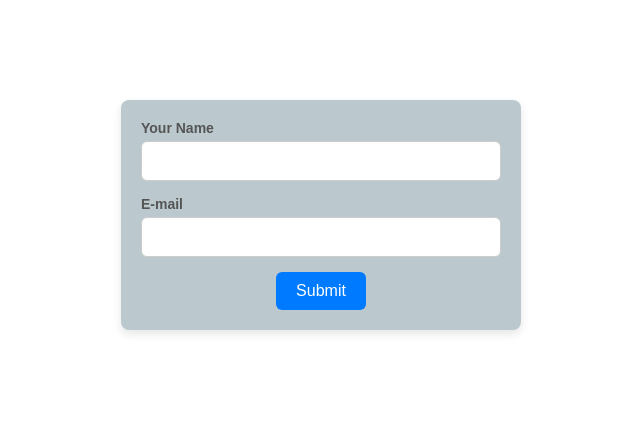
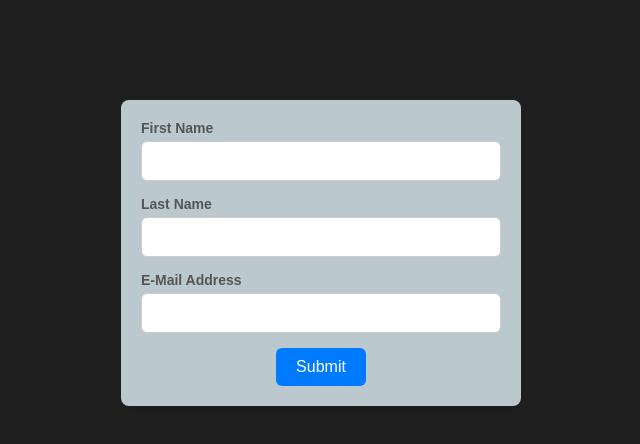
Before and after one commit to niway4/complete-react-practice, a React (Create React App) app: page / in a window 1280 px wide. Shown: the top 444 px of the page, without its empty margins (319-959 px from the left). Built offline with nearby package versions, Linux system fonts and the light colour scheme.

Commit message:
custom hook

```diff
--- a/src/App.js
+++ b/src/App.js
@@ -1,9 +1,9 @@
 import React from "react";
-import SimpleInput from "./components/SimpleInput";
+import BasicForm from "./components/BasicForm";
 
 function App() {
   return <div>
-    <SimpleInput/>
+    <BasicForm/>
   </div>;
 }
 
--- a/src/components/BasicForm.jsx
+++ b/src/components/BasicForm.jsx
@@ -1,22 +1,99 @@
+import useInput from './use-input';
+import './SimpleInput.css'
+
+const isNotEmpty = (value) => value.trim() !== '';
+const isEmail = (value) => value.includes('@');
+
 const BasicForm = (props) => {
+  const {
+    value: firstNameValue,
+    isValid: firstNameIsValid,
+    hasError: firstNameHasError,
+    valueChangeHandler: firstNameChangeHandler,
+    inputBlurHandler: firstNameBlurHandler,
+    reset: resetFirstName,
+  } = useInput(isNotEmpty);
+  const {
+    value: lastNameValue,
+    isValid: lastNameIsValid,
+    hasError: lastNameHasError,
+    valueChangeHandler: lastNameChangeHandler,
+    inputBlurHandler: lastNameBlurHandler,
+    reset: resetLastName,
+  } = useInput(isNotEmpty);
+  const {
+    value: emailValue,
+    isValid: emailIsValid,
+    hasError: emailHasError,
+    valueChangeHandler: emailChangeHandler,
+    inputBlurHandler: emailBlurHandler,
+    reset: resetEmail,
+  } = useInput(isEmail);
+
+  let formIsValid = false;
+
+  if (firstNameIsValid && lastNameIsValid && emailIsValid) {
+    formIsValid = true;
+  }
+
+  const submitHandler = event => {
+    event.preventDefault();
+
+    if (!formIsValid) {
+      return;
+    }
+
+    console.log('Submitted!');
+    console.log(firstNameValue, lastNameValue, emailValue);
+
+    resetFirstName();
+    resetLastName();
+    resetEmail();
+  };
+
+  const firstNameClasses = firstNameHasError ? 'form-control invalid' : 'form-control';
+  const lastNameClasses = lastNameHasError ? 'form-control invalid' : 'form-control';
+  const emailClasses = emailHasError ? 'form-control invalid' : 'form-control';
+
   return (
-    <form>
-      <div className="control-group">
-        <div className="form-control">
-          <label htmlFor="name">First Name</label>
-          <input type="text" id="name" />
+    <form className='container' onSubmit={submitHandler}>
+      <div className='control-group'>
+        <div className={firstNameClasses}>
+          <label htmlFor='name'>First Name</label>
+          <input
+            type='text'
+            id='name'
+            value={firstNameValue}
+            onChange={firstNameChangeHandler}
+            onBlur={firstNameBlurHandler}
+          />
+          {firstNameHasError && <p className="error-text">Please enter a first name.</p>}
         </div>
-        <div className="form-control">
-          <label htmlFor="name">Last Name</label>
-          <input type="text" id="name" />
+        <div className={lastNameClasses}>
+          <label htmlFor='name'>Last Name</label>
+          <input
+            type='text'
+            id='name'
+            value={lastNameValue}
+            onChange={lastNameChangeHandler}
+            onBlur={lastNameBlurHandler}
+          />
+          {lastNameHasError && <p className="error-text">Please enter a last name.</p>}
         </div>
       </div>
-      <div className="form-control">
-        <label htmlFor="name">E-Mail Address</label>
-        <input type="text" id="name" />
+      <div className={emailClasses}>
+        <label htmlFor='name'>E-Mail Address</label>
+        <input
+          type='text'
+          id='name'
+          value={emailValue}
+          onChange={emailChangeHandler}
+          onBlur={emailBlurHandler}
+        />
+        {emailHasError && <p className="error-text">Please enter a valid email address.</p>}
       </div>
-      <div className="form-actions">
-        <button>Submit</button>
+      <div className='form-actions'>
+        <button disabled={!formIsValid}>Submit</button>
       </div>
     </form>
   );
--- a/src/components/SimpleInput.jsx
+++ b/src/components/SimpleInput.jsx
@@ -1,14 +1,63 @@
 import "./SimpleInput.css";
+import { useEffect, useRef, useState } from "react";
+
 const SimpleInput = (props) => {
+  const nameInputRef = useRef();
+  const [enteredName, setEnteredName] = useState("");
+  const [enteredNameIsValid, setEnteredNameIsValid] = useState(false);
+  const [enteredNameTouched, setEnteredNameTouched] = useState(false);
+
+  useEffect(() => {
+    if (enteredNameIsValid) {
+      console.log("Name Input is valid!");
+    }
+  }, [enteredNameIsValid]);
+
+  const nameInputChangeHandler = (event) => {
+    setEnteredName(event.target.value);
+  };
+
+  const formSubmissionHandler = (event) => {
+    event.preventDefault();
+
+    setEnteredNameTouched(true);
+
+    if (enteredName.trim() === "") {
+      setEnteredNameIsValid(false);
+      return;
+    }
+
+    setEnteredNameIsValid(true);
+
+    console.log(enteredName);
+
+    const enteredValue = nameInputRef.current.value;
+    console.log(enteredValue);
+
+    // nameInputRef.current.value = ''; => NOT IDEAL, DON'T MANIPULATE THE DOM
+    setEnteredName("");
+  };
+
+  const nameInputIsInvalid = !enteredNameIsValid && enteredNameTouched;
+
+  const nameInputClasses = nameInputIsInvalid
+    ? "form-control invalid"
+    : "form-control";
+
   return (
-    <form className="container">
-      <div className="form-control">
+    <form className="container" onSubmit={formSubmissionHandler}>
+      <div className={nameInputClasses}>
         <label htmlFor="name">Your Name</label>
-        <input type="text" id="name" />
-      </div>
-      <div className="form-control">
-        <label htmlFor="name">E-mail</label>
-        <input type="text" id="name" />
+        <input
+          ref={nameInputRef}
+          type="text"
+          id="name"
+          onChange={nameInputChangeHandler}
+          value={enteredName}
+        />
+        {nameInputIsInvalid && (
+          <p className="error-text">Name must not be empty.</p>
+        )}
       </div>
       <div className="form-actions">
         <button>Submit</button>
--- /dev/null
+++ b/src/components/use-input.jsx
@@ -0,0 +1,52 @@
+import { useReducer } from 'react';
+
+const initialInputState = {
+  value: '',
+  isTouched: false,
+};
+
+const inputStateReducer = (state, action) => {
+  if (action.type === 'INPUT') {
+    return { value: action.value, isTouched: state.isTouched };
+  }
+  if (action.type === 'BLUR') {
+    return { isTouched: true, value: state.value };
+  }
+  if (action.type === 'RESET') {
+    return { isTouched: false, value: '' };
+  }
+  return state;
+};
+
+const useInput = (validateValue) => {
+  const [inputState, dispatch] = useReducer(
+    inputStateReducer,
+    initialInputState
+  );
+
+  const valueIsValid = validateValue(inputState.value);
+  const hasError = !valueIsValid && inputState.isTouched;
+
+  const valueChangeHandler = (event) => {
+    dispatch({ type: 'INPUT', value: event.target.value });
+  };
+
+  const inputBlurHandler = (event) => {
+    dispatch({ type: 'BLUR' });
+  };
+
+  const reset = () => {
+    dispatch({ type: 'RESET' });
+  };
+
+  return {
+    value: inputState.value,
+    isValid: valueIsValid,
+    hasError,
+    valueChangeHandler,
+    inputBlurHandler,
+    reset,
+  };
+};
+
+export default useInput;
--- a/src/index.css
+++ b/src/index.css
@@ -4,7 +4,7 @@
 
   html {
     font-family: sans-serif;
-    /* background: #1f1f1f; */
+    background: #1f1f1f;
   }
 
   body {
```
